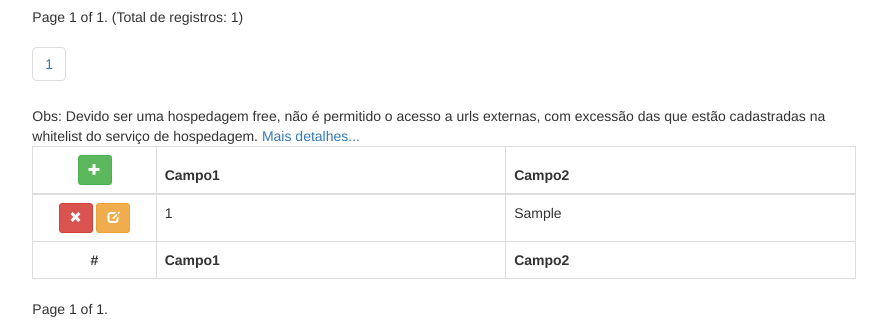
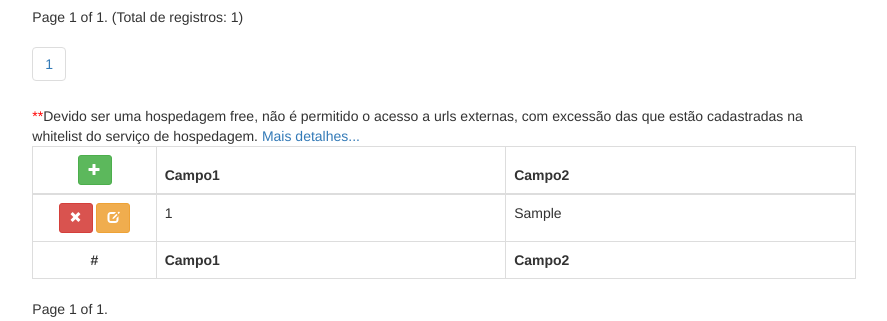
Before and after one commit to tiagoyuga/projeto128, a Django app: page /novo in a window 1280 px wide. Shown: the part 311-632 px from the top of the page, without its empty margins (196-1083 px from the left). Run offline with Django 3.2, Linux system fonts and the light colour scheme; tables that the repository leaves empty hold one stand-in row (values such as "Sample post"); data that the repository does not hold is empty; some libraries are stand-ins or nearby versions.

```diff
--- a/teste128/templates/teste128/modelo128_view.html
+++ b/teste128/templates/teste128/modelo128_view.html
@@ -85,7 +85,7 @@
 				</ul>
 
 				<div>
-					<span>Obs: Devido ser uma hospedagem free, não é permitido o acesso a urls externas, com excessão das que estão cadastradas na whitelist do serviço de hospedagem.</span>
+					<span style="color:red;">**</span><span>Devido ser uma hospedagem free, não é permitido o acesso a urls externas, com excessão das que estão cadastradas na whitelist do serviço de hospedagem.</span>
 					<a href="https://www.pythonanywhere.com/whitelist/">Mais detalhes...</a>
 				</div>
 
```
